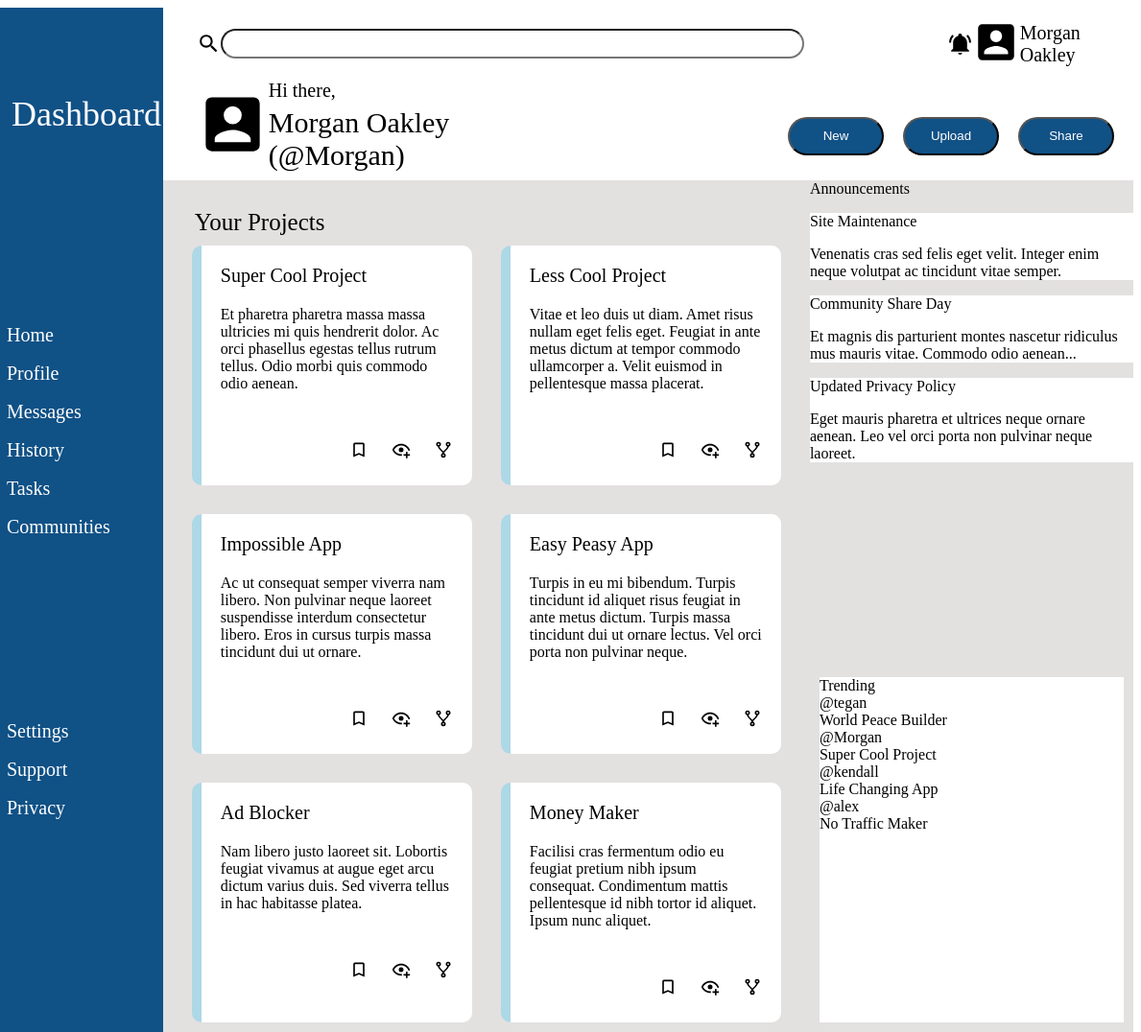
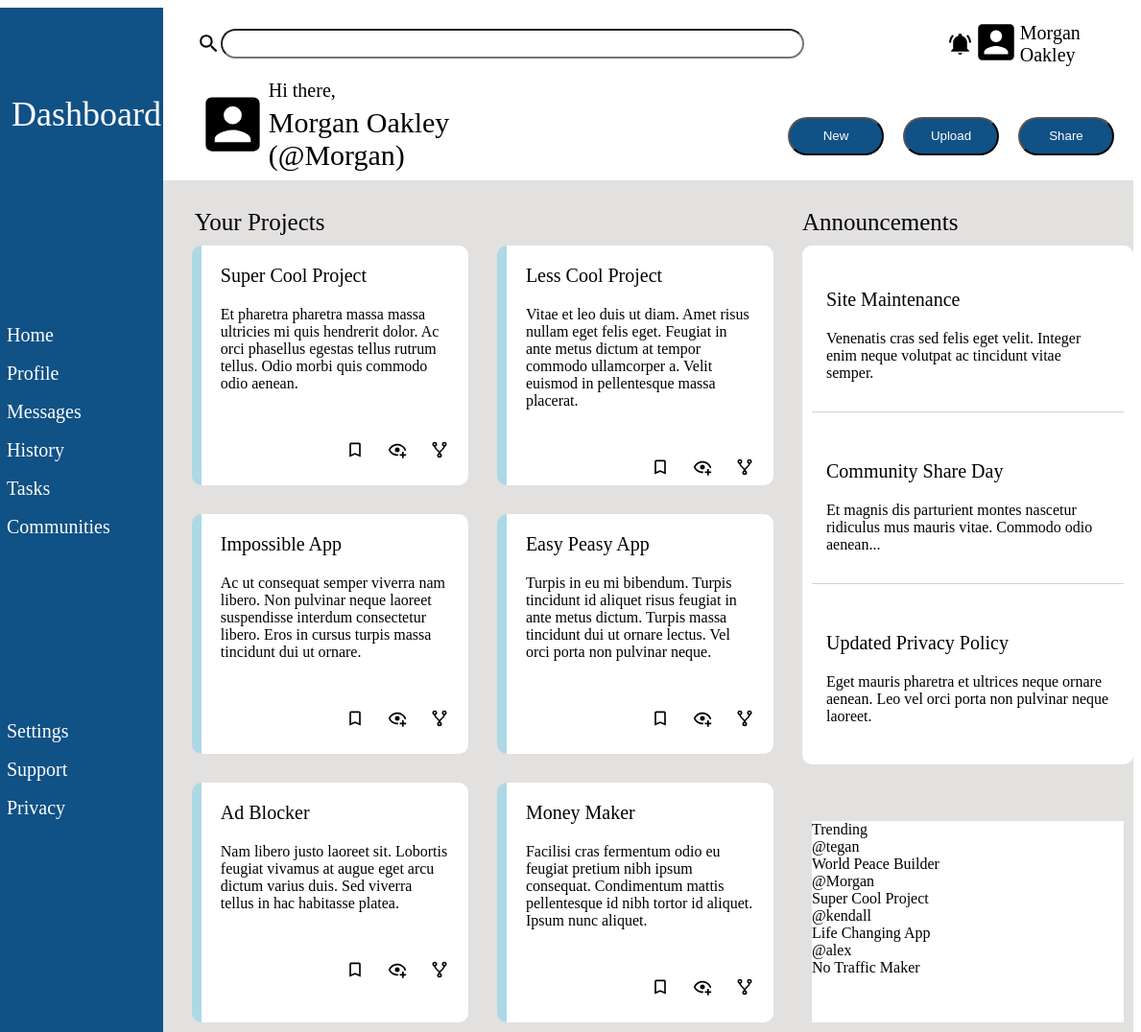
Before and after one commit to MarkoM71/odin-admin-dashboard, a plain HTML site: page index.html in a window 1280 px wide. Shown: the full height of the page at 96% size, 91-1280 px from the left. Drawn offline with Linux system fonts and the light colour scheme.

Commit message:
Work on Announcements section

```diff
--- a/index.html
+++ b/index.html
@@ -121,7 +121,8 @@
                 </div>
             </div>
             <div class="announce">
-                <div>Announcements</div>
+                <div class="announce-head">Announcements</div>
+                <div class="announce-stack">
                     <div class="announce-card">
                         <p class="announce-title">Site Maintenance</p>
                         <p>Venenatis cras sed felis eget velit. Integer enim neque volutpat ac tincidunt vitae semper.</p>
@@ -130,9 +131,10 @@
                         <p class="announce-title">Community Share Day</p>
                         <p>Et magnis dis parturient montes nascetur ridiculus mus mauris vitae. Commodo odio aenean...</p>
                     </div>
-                <div class="announce-card">
+                    <div id="unique" class="announce-card">
                         <p class="announce-title">Updated Privacy Policy</p>
                         <p>Eget mauris pharetra et ultrices neque ornare aenean. Leo vel orci porta non pulvinar neque laoreet.</p>
+                    </div>
                 </div>
             </div>
             <div class="trend">
--- a/style.css
+++ b/style.css
@@ -146,7 +146,6 @@
     margin-right: 20px;
 }
 
-
 .buttons-section button {
     width: 100px;
     height: 40px;
@@ -171,17 +170,6 @@
     margin-top: 30px;
     margin-left: 20px;
     margin-right: 20px;
-}
-
-.announce {
-    grid-column: 2 / 3;
-    grid-row: 1 / 2;
-
-}
-
-.announce-card {
-    background-color: white;
-
 }
 
 .trend {
@@ -233,7 +221,50 @@
     /*display: grid;
     grid-auto-flow: column;
     justify-items: end;*/
+    /*margin-left: 200px;*/
+}
 
-    /*margin-left: 200px;*/
+.announce {
+    grid-column: 2 / 3;
+    grid-row: 1 / 2;
+    display: flex;
+    flex-direction: column;
+    margin-top: 30px;
 
 }
+
+.announce-head {
+    font-size: 25px;
+    margin-bottom: 10px;
+}
+
+.announce-stack {
+    background-color: white;
+    /*padding-left: 20px;
+    padding-right: 20px;*/
+    padding: 10px;
+    border-radius: 10px;
+    width: 325px;
+    display: flex;
+    flex-direction: column;
+    gap: 15px;
+
+}
+
+.announce-card {
+    background-color: white;
+    /*border-bottom: 1px solid grey;*/
+}
+
+.announce-title {
+    font-size: 20px;
+}
+
+.announce > .announce-stack > div {
+    border-bottom: 1px solid rgb(214, 210, 210);
+    padding: 15px;
+}
+
+#unique {
+    border-bottom: white;
+}
```
Lines whose indentation alone changed are shown as unchanged.
